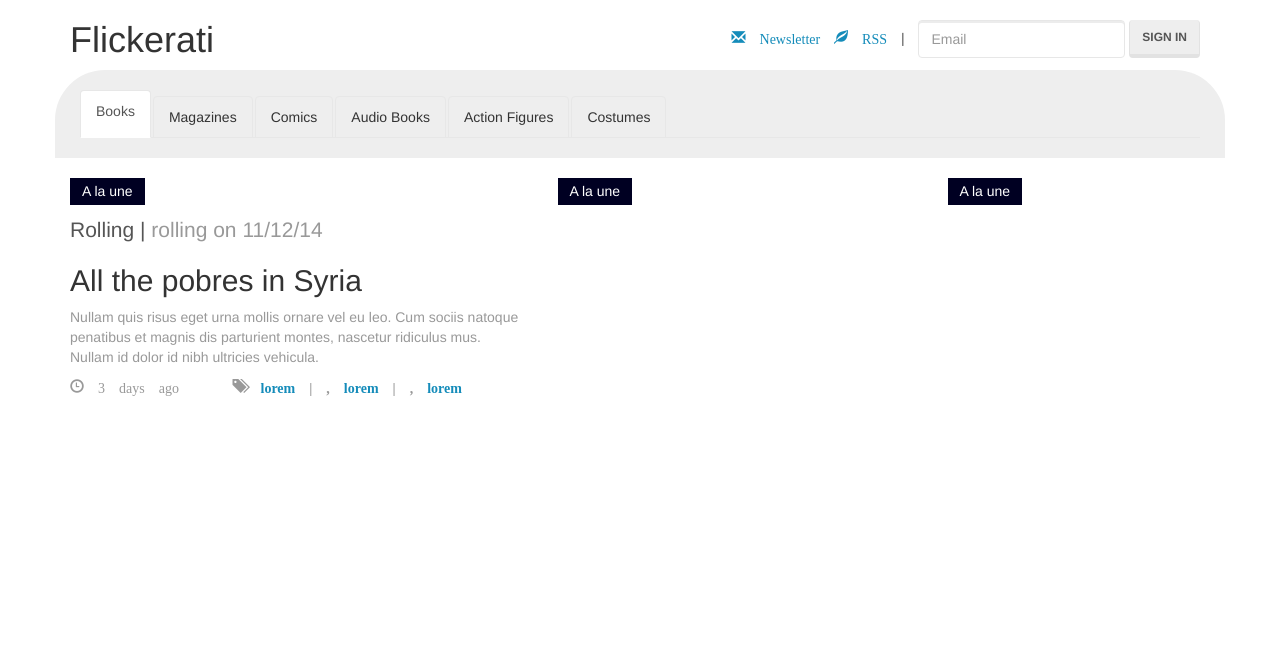
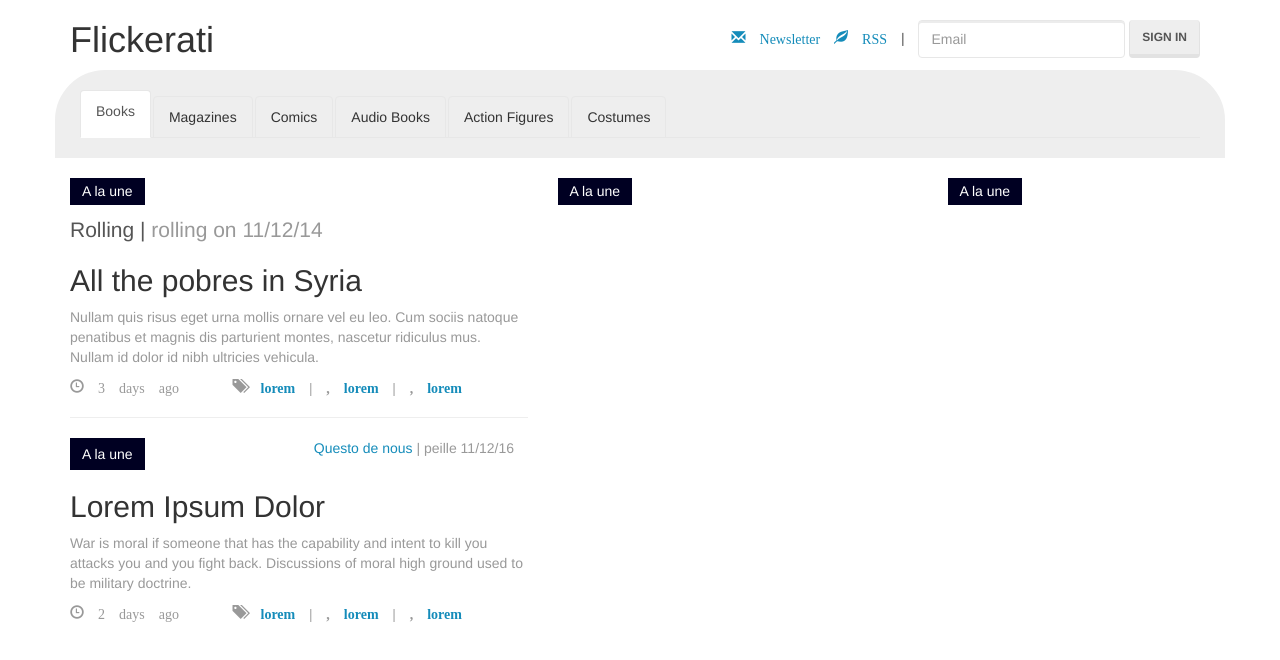
Before and after one commit to tranc99/bootstrap-grids, a plain HTML site: page index.html in a window 1280 px wide. Drawn offline with Linux system fonts and the light colour scheme.

Commit message:
make nice things with HTML and CSS

```diff
--- a/index.html
+++ b/index.html
@@ -94,15 +94,59 @@
               </div>
             </div>
           </div>
+
+          <hr>
+
+          <div class="row">
+            <div class="col-sm-6">
+              <div class="small-dark-title">
+                A la une
+              </div>
+            </div>
+            <div class="col-sm-6">
+              <a href="#">Questo de nous</a>
+              <span class="text-muted"> | peille 11/12/16 </span>
+            </div>
+          </div>
+
+          <h2>Lorem Ipsum Dolor</h2>
+          <p class="text-muted">
+            War is moral if someone that has the capability and intent to kill you attacks you and you fight back.  Discussions of moral high ground used to be military doctrine.
+          </p>
+          <div class="row text-muted">
+            <div class="col-sm-4">
+              <div class="glyphicon glyphicon-time">
+                2 days ago
+              </div>
+            </div>
+            <div class="col-sm-8">
+              <div class="glyphicon glyphicon-tags">
+                <strong>
+                  <a href="#">lorem</a>
+                  | ,
+                  <a href="#">lorem</a>
+                  | ,
+                  <a href="#">lorem</a>
+                </strong>
+              </div>
+            </div>
+          </div>
+          <!-- end first main column -->
         </div>
 
         <div class="col-sm-4" id="column2">
           <h5 class="small-dark-title">A la une</h5>
+
+          <!-- END 2ND MAIN COLUMN -->
         </div>
 
         <div class="col-sm-3" id="column2">
           <h5 class="small-dark-title">A la une</h5>
+
+          <!-- END 3RD MAIN COLUMN -->
         </div>
+
+        <!-- END ROW WITH 3 MAIN COLUMNS -->
       </div>
       <!-- END CONTAINER -->
     </div>
```
